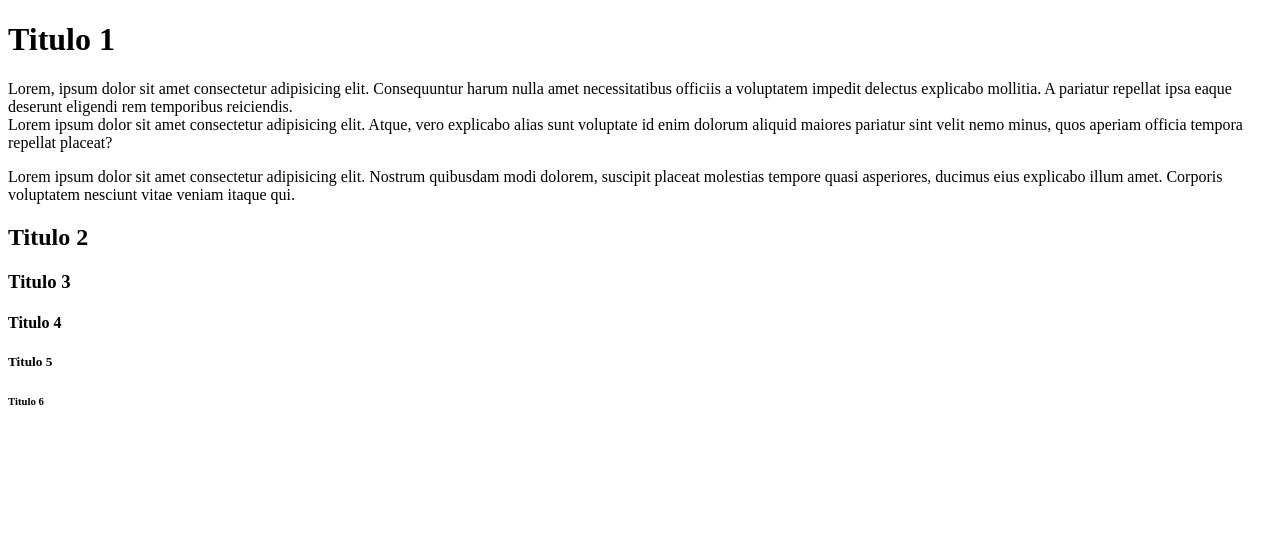
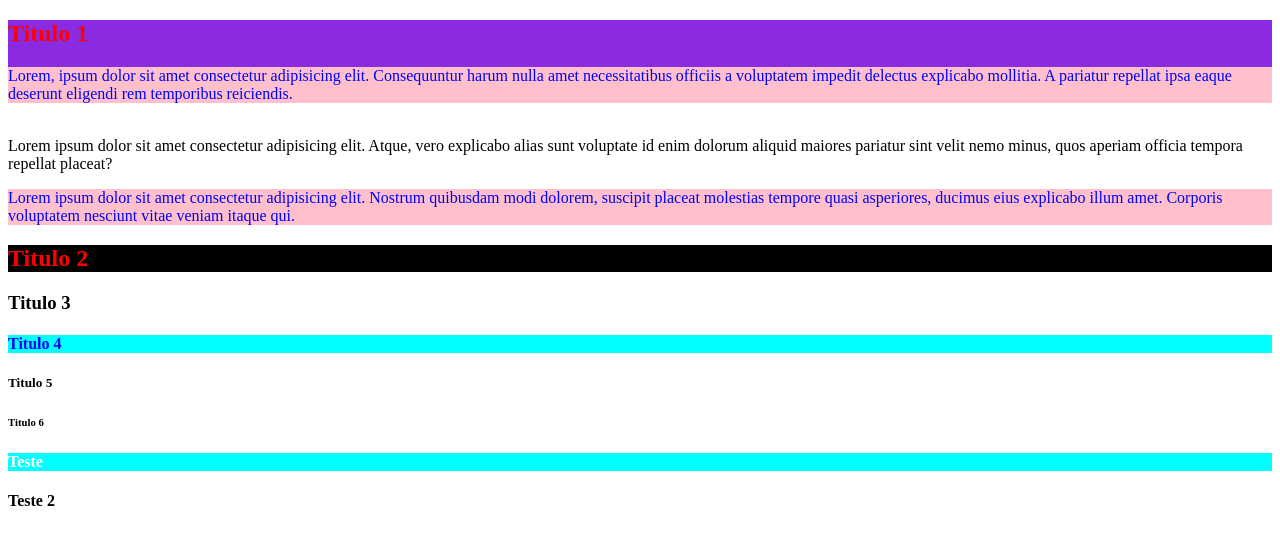
Before and after one commit to tarcizojr/Curso-de-Aperfeicoamento--HTML--CSS-e-JS, a plain HTML site: page aula 3 html/index.html in a window 1280 px wide. Drawn offline with Linux system fonts and the light colour scheme.

Commit message:
como aplicar css

```diff
--- a/aula 3 html/index.html
+++ b/aula 3 html/index.html
@@ -5,23 +5,32 @@
     <meta http-equiv="X-UA-Compatible" content="IE=edge">
     <meta name="viewport" content="width=device-width, initial-scale=1.0">
     <title>Aula 3 HTML</title>
+    <link rel="stylesheet" href="style.css">
+    <style>
+
+    </style>
 </head>
 
 <body>
 
+    <section >
+        <h1 style="color: red; ">Titulo 1</h1>
+        <p>Lorem, ipsum dolor sit amet consectetur adipisicing elit. Consequuntur harum nulla amet necessitatibus officiis a voluptatem impedit delectus explicabo mollitia. A pariatur repellat ipsa eaque deserunt eligendi rem temporibus reiciendis.
 
-    <h1>Titulo 1</h1>
-    <p>Lorem, ipsum dolor sit amet consectetur adipisicing elit. Consequuntur harum nulla amet necessitatibus officiis a voluptatem impedit delectus explicabo mollitia. A pariatur repellat ipsa eaque deserunt eligendi rem temporibus reiciendis.
+    </section>
 
     <br>
     Lorem ipsum dolor sit amet consectetur adipisicing elit. Atque, vero explicabo alias sunt voluptate id enim dolorum aliquid maiores pariatur sint velit nemo minus, quos aperiam officia tempora repellat placeat?</p>
 
     <p>Lorem ipsum dolor sit amet consectetur adipisicing elit. Nostrum quibusdam modi dolorem, suscipit placeat molestias tempore quasi asperiores, ducimus eius explicabo illum amet. Corporis voluptatem nesciunt vitae veniam itaque qui.</p>
-    <h2>Titulo 2</h2>
+    <h2 style="color: red; background-color: black;">Titulo 2</h2>
     <h3>Titulo 3</h3>
-    <h4>Titulo 4</h4>
+
+    <h4 class="teste" id="teste">Titulo 4</h4>
     <h5>Titulo 5</h5>
     <h6>Titulo 6</h6>
+    <h4 class="teste">Teste</h4>
+    <h4>Teste 2</h4>
 
 
 </body>
--- /dev/null
+++ b/aula 3 html/style.css
@@ -0,0 +1,21 @@
+p{
+    color: blue;
+    background-color: brown;
+}
+
+.teste{
+    color: white;
+    background-color: aqua;
+}
+
+section{
+    background-color:blueviolet
+}
+
+p{
+    background-color: pink;
+}
+
+#teste{
+    color: blue;
+}
```
Also changed, not shown: aula 3 html/teste.html (deleted, +0 -13 lines).
